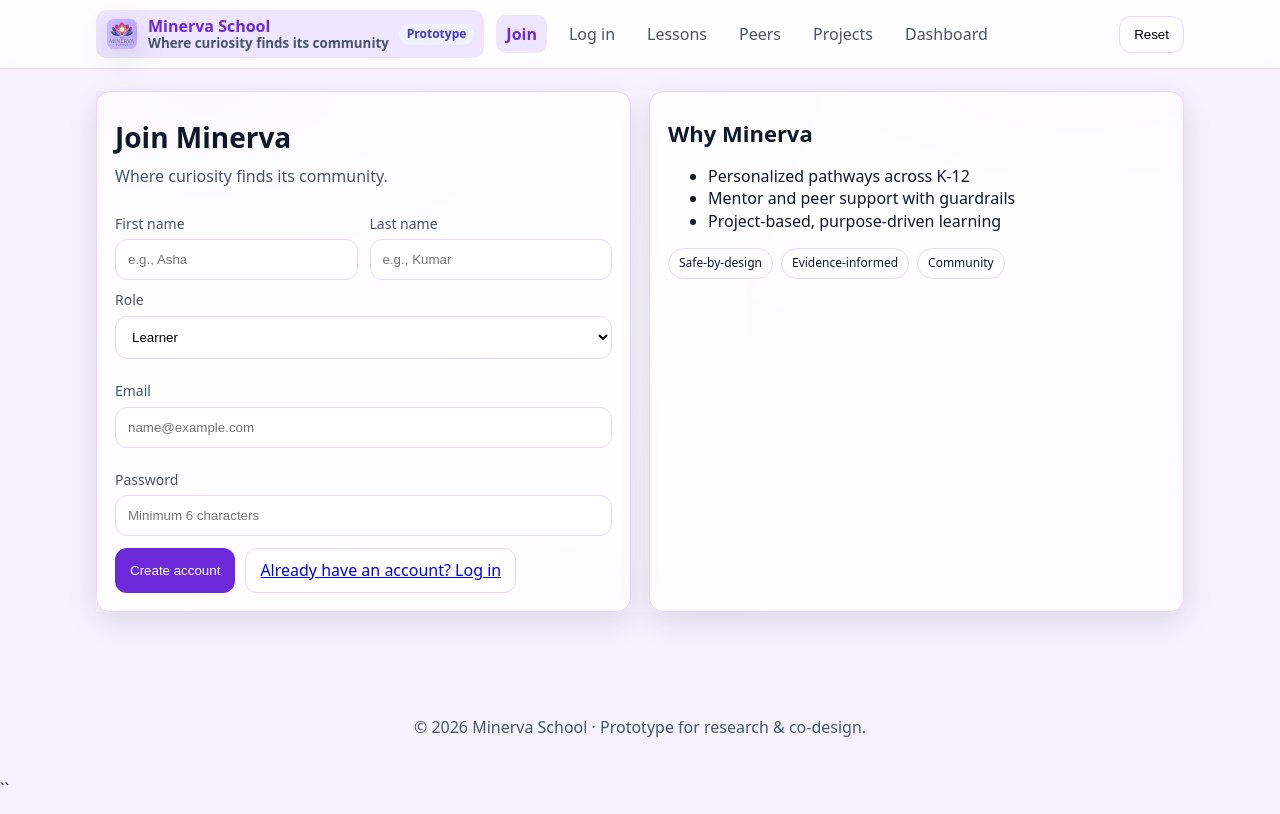
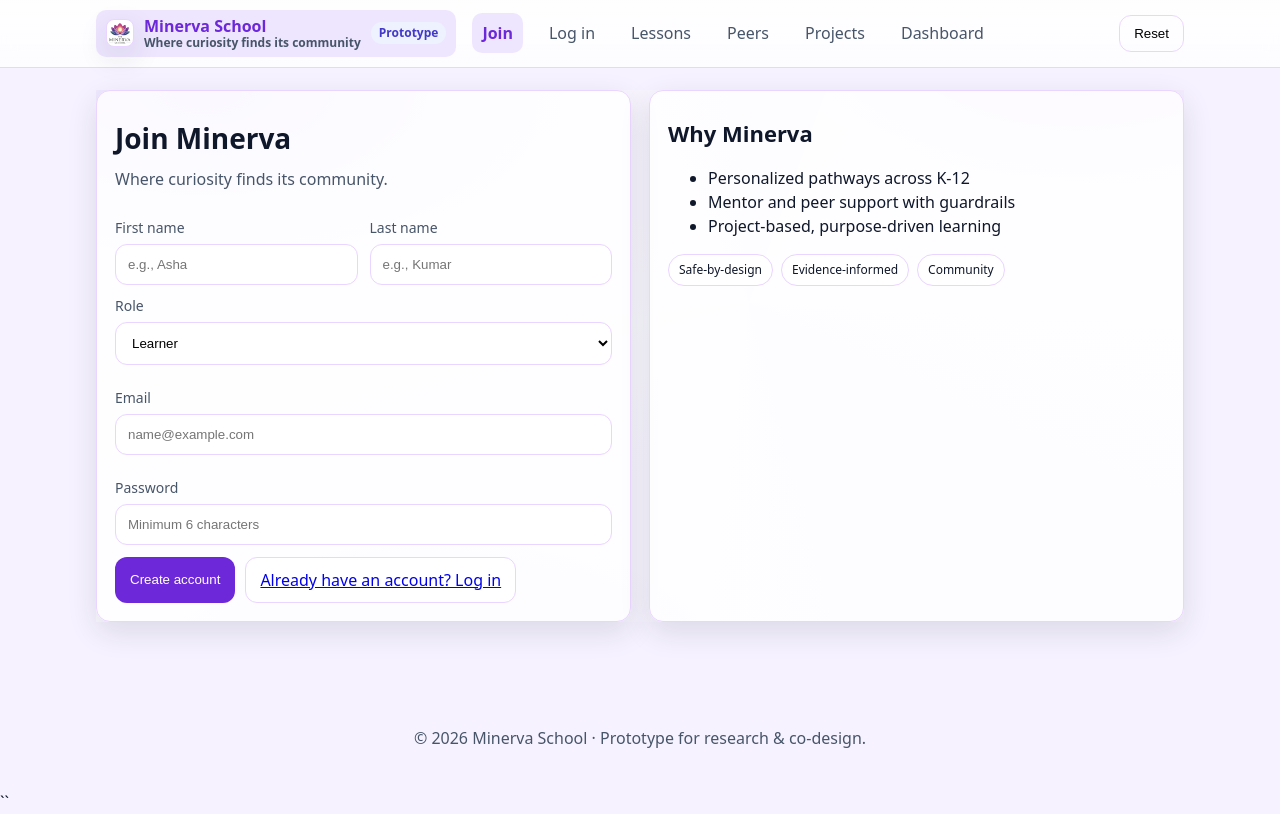
Before and after one commit to LeoMona/minerva-prototype, a plain HTML site: page index.html in a window 1280 px wide. Drawn offline with Linux system fonts and the light colour scheme.

Commit message:
Update styles.css

```diff
--- a/css/styles.css
+++ b/css/styles.css
@@ -1,156 +1,150 @@
-:root {
-  /* Brandable palette — adjust to match your logo */
-  --brand-50:  #F6F2FF;
-  --brand-100: #EEE6FF;
-  --brand-200: #E3D6FF;
-  --brand-300: #C9B6FF;
-  --brand-500: #7C3AED;
-  --brand-600: #6D28D9;
+:root{
+  /* Adjust these to match your logo brand */
+  --brand-50:#F6F2FF;
+  --brand-100:#EEE6FF;
+  --brand-200:#E3D6FF;
+  --brand-300:#C9B6FF;
+  --brand-500:#7C3AED;
+  --brand-600:#6D28D9;
 
-  --ink:   #0f172a;
-  --muted: #475569;
-  --card:  #ffffffCC;
-  --ring:  #E9D5FF;
-
+  --ink:#0f172a;
+  --muted:#475569;
+  --card:#ffffffCC;
+  --ring:#E9D5FF;
   --success:#10b981;
   --warning:#f59e0b;
-  --danger: #ef4444;
-
-  --shadow: 0 10px 30px rgba(31, 41, 55, .12);
-  --radius: 14px;
+  --danger:#ef4444;
+  --shadow:0 10px 30px rgba(31, 41, 55, .12);
+  --radius:14px;
 }
 
-* { box-sizing: border-box; }
+* { box-sizing: border-box }
 body {
-  margin: 0;
-  font: 16px/1.4 system-ui, -apple-system, Segoe UI, Roboto, "Helvetica Neue", Arial, "Noto Sans", "Apple Color Emoji", "Segoe UI Emoji";
-  color: var(--ink);
+  margin:0;
+  font: 16px/1.5 system-ui, -apple-system, Segoe UI, Roboto, "Helvetica Neue", Arial, "Noto Sans";
+  color:var(--ink);
   background: var(--brand-50);
-  min-height: 100vh;
+  min-height:100vh;
 }
 
 /* Header */
-header {
-  position: sticky; top: 0; z-index: 10;
-  backdrop-filter: saturate(1.2) blur(8px);
-  background: linear-gradient(180deg, rgba(255,255,255,.93), rgba(255,255,255,.78));
-  border-bottom: 1px solid var(--ring);
+header{
+  position:sticky; top:0; z-index:10;
+  backdrop-filter:saturate(1.2) blur(8px);
+  background:linear-gradient(180deg, rgba(255,255,255,.9), rgba(255,255,255,.75));
+  border-bottom:1px solid var(--ring);
 }
-.nav {
-  max-width: 1120px; margin: auto; padding: 10px 16px;
-  display: flex; align-items: center; gap: 12px; flex-wrap: wrap;
+.nav{
+  max-width:1120px; margin:auto; padding:10px 16px;
+  display:flex; align-items:center; gap:16px; flex-wrap:wrap;
 }
-.brand {
-  display: inline-flex; align-items: center; gap: 10px;
-  text-decoration: none; color: inherit;
+.brand{
+  display:flex; align-items:center; gap:10px; text-decoration:none; color:inherit;
 }
-.logo {
-  width: 32px; height: 32px; border-radius: 8px; object-fit: contain;
-  background: radial-gradient(120px 80px at -10% 50%, var(--brand-300), transparent 60%),
-              radial-gradient(120px 80px at 110% 50%, #A78BFA, transparent 60%),
-              linear-gradient(135deg, #F3E8FF, #EDE9FE);
-  border: 1px solid var(--ring);
-  box-shadow: var(--shadow);
+.logo{
+  width:28px; height:28px; border-radius:8px; object-fit:contain;
+  border:1px solid var(--ring); background:#fff; box-shadow:var(--shadow);
 }
-.brand-text { display: flex; flex-direction: column; line-height: 1.1; }
-.brand-text small { color: var(--muted); }
+.brand-text{ display:flex; flex-direction:column; line-height:1.1 }
+.brand-text small{ color:var(--muted); font-size:12px }
+.tag{font-size:12px; padding:2px 8px; border-radius:999px; background:#eef2ff; color:#4338ca}
 
-.tag { font-size: 12px; padding: 2px 8px; border-radius: 999px; background: #eef2ff; color: #4338ca }
+.nav a{color:var(--muted); text-decoration:none; padding:8px 10px; border-radius:10px}
+.nav a.active{background:var(--brand-100); color:var(--brand-600); font-weight:600}
+.spacer{flex:1}
 
-.nav a { color: var(--muted); text-decoration: none; padding: 8px 10px; border-radius: 10px }
-.nav a[data-link].active { background: var(--brand-100); color: var(--brand-600); font-weight: 600 }
-.spacer { flex: 1 }
+.btn{
+  display:inline-flex; align-items:center; gap:8px; padding:10px 14px;
+  border-radius:12px; border:1px solid var(--ring); background:#fff; cursor:pointer;
+}
+.btn.primary{background:var(--brand-600); color:#fff; border-color:transparent}
+.btn.ghost{background:transparent}
 
-.btn {
-  display: inline-flex; align-items: center; gap: 8px;
-  padding: 10px 14px; border-radius: 12px;
-  border: 1px solid var(--ring); background: #fff; cursor: pointer;
-}
-.btn.primary { background: var(--brand-600); color: #fff; border-color: transparent }
-.btn.ghost { background: transparent }
-.btn:disabled { opacity: .6; cursor: not-allowed }
-
-main { max-width: 1120px; margin: 0 auto; padding: 22px 16px 64px }
-
-/* Background art */
-.abstract-bg { position: relative; isolation: isolate }
-.abstract-bg:before {
-  content: ""; position: absolute; inset: 0; z-index: -1; opacity: .55;
-  background:
-    radial-gradient(600px 300px at 10% 0%, var(--brand-200), transparent 60%),
-    radial-gradient(500px 250px at 90% -10%, #E9D5FF, transparent 60%),
-    radial-gradient(600px 300px at 30% 110%, #EDE9FE, transparent 50%),
-    conic-gradient(from 20deg at 60% 40%, #ffffff, #faf5ff, #fff, #faf5ff);
+main{max-width:1120px; margin:0 auto; padding:22px 16px 64px}
+.abstract-bg{position:relative; isolation:isolate}
+.abstract-bg:before{
+  content:""; position:absolute; inset:0; z-index:-1; opacity:.55;
+  background: radial-gradient(600px 300px at 10% 0%, var(--brand-200), transparent 60%),
+              radial-gradient(500px 250px at 90% -10%, #E9D5FF, transparent 60%),
+              radial-gradient(600px 300px at 30% 110%, #EDE9FE, transparent 50%),
+              conic-gradient(from 20deg at 60% 40%, #ffffff, #faf5ff, #fff, #faf5ff);
   filter: saturate(1.1);
 }
 
-/* Layout helpers */
-.row { display: grid; grid-template-columns: 1fr; gap: 18px }
-@media (min-width: 900px) { .row { grid-template-columns: 1fr 1fr } }
+.row{display:grid; grid-template-columns:1fr; gap:18px}
+@media (min-width:900px){ .row{ grid-template-columns:1fr 1fr } }
 
-.card {
-  background: var(--card); border: 1px solid var(--ring);
-  border-radius: var(--radius); box-shadow: var(--shadow); padding: 18px;
+.card{
+  background:var(--card); border:1px solid var(--ring);
+  border-radius:var(--radius); box-shadow:var(--shadow); padding:18px;
 }
-.card.narrow { max-width: 560px }
-.card.no-border { border: none; border-radius: 16px }
+.card.narrow{ max-width:560px }
+.card.plain{ border:none; border-radius:16px }
+.stack{ display:grid; gap:10px }
+.right{ display:flex; gap:10px; justify-content:flex-end; align-items:center }
+.between{ display:flex; justify-content:space-between; align-items:center; gap:10px }
+.gutter{ margin:10px 0 4px }
 
-h1,h2,h3 { margin: 8px 0 12px }
-h1 { font-size: 28px } h2 { font-size: 22px }
+h1,h2,h3{margin:8px 0 12px}
+h1{font-size:28px}
+h2{font-size:22px}
+.muted{ color:var(--muted); margin-top:-4px }
 
-.muted { color: var(--muted); margin-top: -4px }
+label{display:block; font-size:14px; color:var(--muted); margin:10px 0 6px}
+input, select, textarea{
+  width:100%; padding:12px 12px; border-radius:12px; border:1px solid var(--ring); background:#fff
+}
+.fields{display:grid; grid-template-columns:1fr; gap:12px}
+@media (min-width:640px){ .fields.two{ grid-template-columns:1fr 1fr } }
 
-label { display: block; font-size: 14px; color: var(--muted); margin: 10px 0 6px }
-input, select, textarea { width: 100%; padding: 12px 12px; border-radius: 12px; border: 1px solid var(--ring); background: #fff }
+.actions{display:flex; gap:10px; margin-top:12px; flex-wrap:wrap}
+.chips{margin-top:12px; display:flex; gap:8px; flex-wrap:wrap}
+.chip-row{display:flex; flex-wrap:wrap; gap:8px}
+.pill{
+  display:inline-flex; align-items:center; gap:6px; padding:6px 10px; border-radius:999px;
+  border:1px solid var(--ring); background:#fff; font-size:12px
+}
+.kbd{font-family:ui-monospace, SFMono-Regular, Menlo, Monaco, Consolas; background:#f5f3ff; padding:2px 6px; border-radius:6px; border:1px solid var(--ring)}
 
-.fields { display: grid; grid-template-columns: 1fr; gap: 12px }
-.fields.two { grid-template-columns: 1fr 1fr }
-@media (max-width: 640px) { .fields.two { grid-template-columns: 1fr } }
+.table-wrap{padding:0}
+.table{width:100%; border-collapse:separate; border-spacing:0; overflow:hidden; border-radius:12px; border:1px solid var(--ring)}
+.table th, .table td{padding:12px 14px; text-align:left; background:#fff}
+.table th{background:#f8f7ff; color:#4c1d95}
+.table tr + tr td{border-top:1px solid var(--ring)}
 
-.table-wrap { padding: 0 }
-.table { width: 100%; border-collapse: separate; border-spacing: 0; overflow: hidden; border-radius: 12px; border: 1px solid var(--ring) }
-.table th, .table td { padding: 12px 14px; text-align: left; background: #fff }
-.table th { background: #f8f7ff; color: #4c1d95 }
-.table tr + tr td { border-top: 1px solid var(--ring) }
+.progress{height:10px; background:#eee; border-radius:999px; overflow:hidden}
+.progress > span{display:block; height:100%; background:linear-gradient(90deg, var(--brand-500), var(--brand-300)); width:0}
 
-.pill { display: inline-flex; align-items: center; gap: 6px; padding: 6px 10px; border-radius: 999px; border: 1px solid var(--ring); background: #fff; font-size: 12px }
-.chips { display: flex; gap: 8px; flex-wrap: wrap; margin-top: 12px }
-.stack > * + * { margin-top: 10px }
-.right { display: flex; gap: 8px; justify-content: flex-end }
-.actions { display: flex; gap: 10px; margin-top: 12px; flex-wrap: wrap }
-.top-gap { margin: 10px 0 4px }
-.inline { display: inline-flex; align-items: center; gap: 6px }
-.split { display: flex; justify-content: space-between; align-items: center; margin-top: 8px }
+.grid{display:grid; grid-template-columns:repeat(1, minmax(0,1fr)); gap:16px}
+@media (min-width:700px){ .grid{grid-template-columns:repeat(2, minmax(0,1fr))} }
+@media (min-width:1024px){ .grid{grid-template-columns:repeat(3, minmax(0,1fr))} }
 
-.progress { height: 10px; background: #eee; border-radius: 999px; overflow: hidden }
-.progress > span { display: block; height: 100%; background: linear-gradient(90deg, var(--brand-500), var(--brand-300)); width: 0 }
+.footer{max-width:1120px; margin:40px auto; color:var(--muted); text-align:center}
 
-.grid { display: grid; grid-template-columns: repeat(1, minmax(0,1fr)); gap: 16px }
-@media(min-width:700px){ .grid { grid-template-columns: repeat(2, minmax(0,1fr)) } }
-@media(min-width:1024px){ .grid { grid-template-columns: repeat(3, minmax(0,1fr)) } }
+/* toast */
+.toast{
+  position:fixed; right:16px; bottom:16px; background:#111827; color:#fff;
+  padding:12px 14px; border-radius:10px; opacity:0; transform:translateY(10px);
+  transition:.25s; z-index:50
+}
+.toast.show{opacity:1; transform:none}
 
-.footer { max-width: 1120px; margin: 40px auto; color: var(--muted); text-align: center }
+/* chat */
+.chat{display:flex; gap:10px; align-items:stretch}
+.chat .list{flex:0 0 260px; display:grid; gap:10px}
+.chat .panel{flex:1; border:1px solid var(--ring); background:#fff; border-radius:12px; display:flex; flex-direction:column}
+.chat .messages{padding:10px; flex:1; overflow:auto; display:grid; gap:8px}
+.bubble{max-width:70%; padding:10px 12px; border-radius:12px; background:#f5f3ff}
+.bubble.me{margin-left:auto; background:#ede9fe}
+.chat .composer{display:flex; gap:8px; padding:10px; border-top:1px solid var(--ring)}
 
-.toast { position: fixed; right: 16px; bottom: 16px; background: #111827; color: #fff; padding: 12px 14px; border-radius: 10px; opacity: 0; transform: translateY(10px); transition: .25s; z-index: 50 }
-.toast.show { opacity: 1; transform: none }
-
-.kbd {
-  font-family: ui-monospace, SFMono-Regular, Menlo, Monaco, Consolas, "Liberation Mono", "Courier New", monospace;
-  background: #f5f3ff; padding: 2px 6px; border-radius: 6px; border: 1px solid var(--ring)
-}
-
-/* Chat */
-.chat { display: flex; gap: 10px; flex-wrap: wrap }
-.chat .list { flex: 0 0 260px; display: grid; gap: 10px }
-.chat .panel { flex: 1; min-width: 280px; border:1px solid var(--ring); background:#fff; border-radius:12px; display:flex; flex-direction:column }
-.chat .messages { padding: 10px; flex: 1; overflow:auto; display:grid; gap: 8px }
-.bubble { max-width: 70%; padding: 10px 12px; border-radius: 12px; background: #f5f3ff; }
-.bubble.me { margin-left: auto; background: #ede9fe }
-.chat .composer { display: flex; gap: 8px; padding: 10px; border-top: 1px solid var(--ring) }
+.hidden{display:none !important}
 
 /* Modal */
-.modal { border: none; border-radius: 16px; padding: 0; box-shadow: var(--shadow); width: min(720px, 90vw) }
-.modal::backdrop { background: rgba(0,0,0,.2) }
-.modal-head { display: flex; justify-content: space-between; align-items: center }
+.modal{ border:none; border-radius:16px; padding:0; box-shadow:var(--shadow); width:min(720px, 90vw) }
 
-.hidden { display: none !important }
+/* Mobile tweaks */
+@media (max-width:600px){
+  .chat{ flex-direction:column }
+  .chat .list{flex:unset}
+}
```
